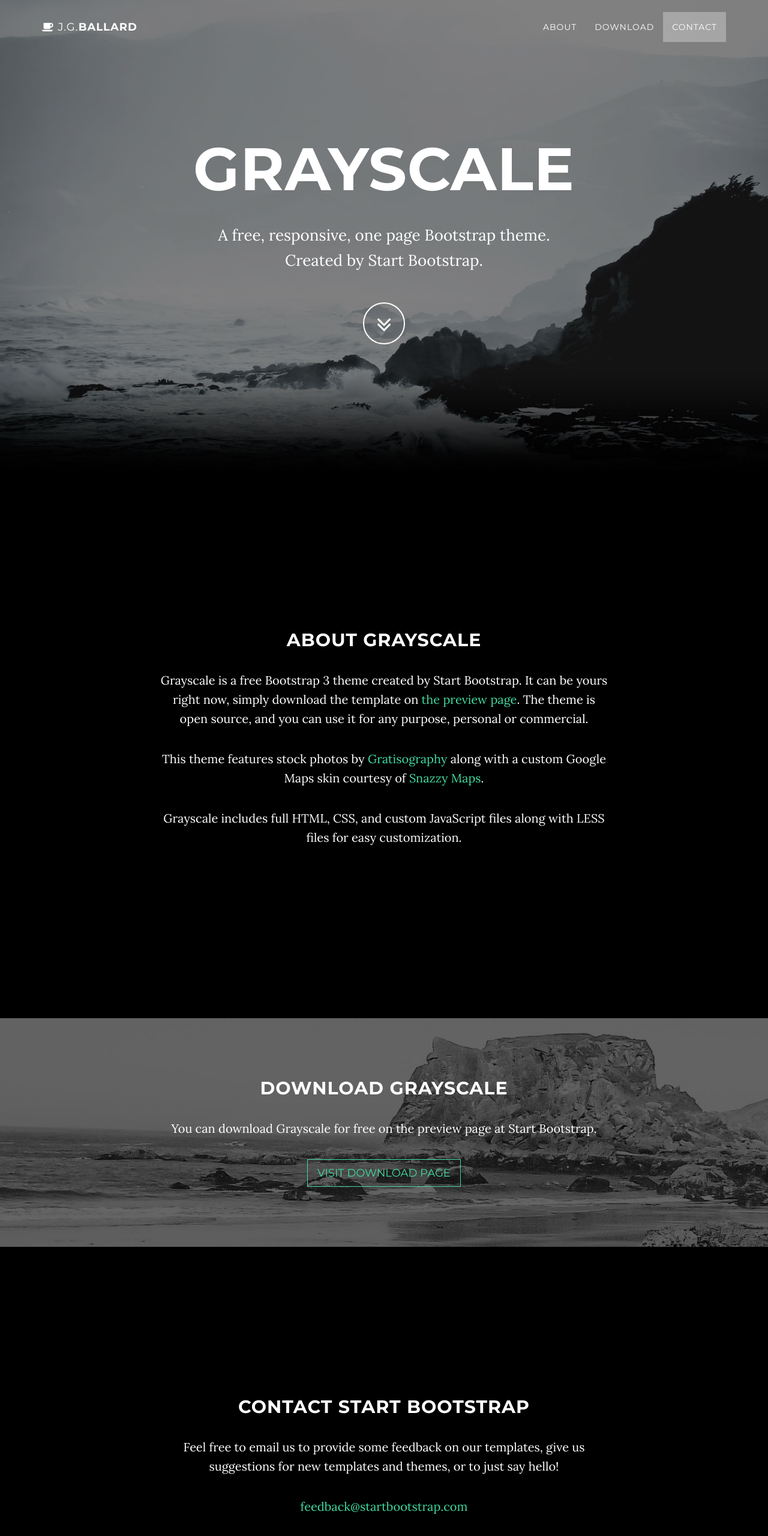
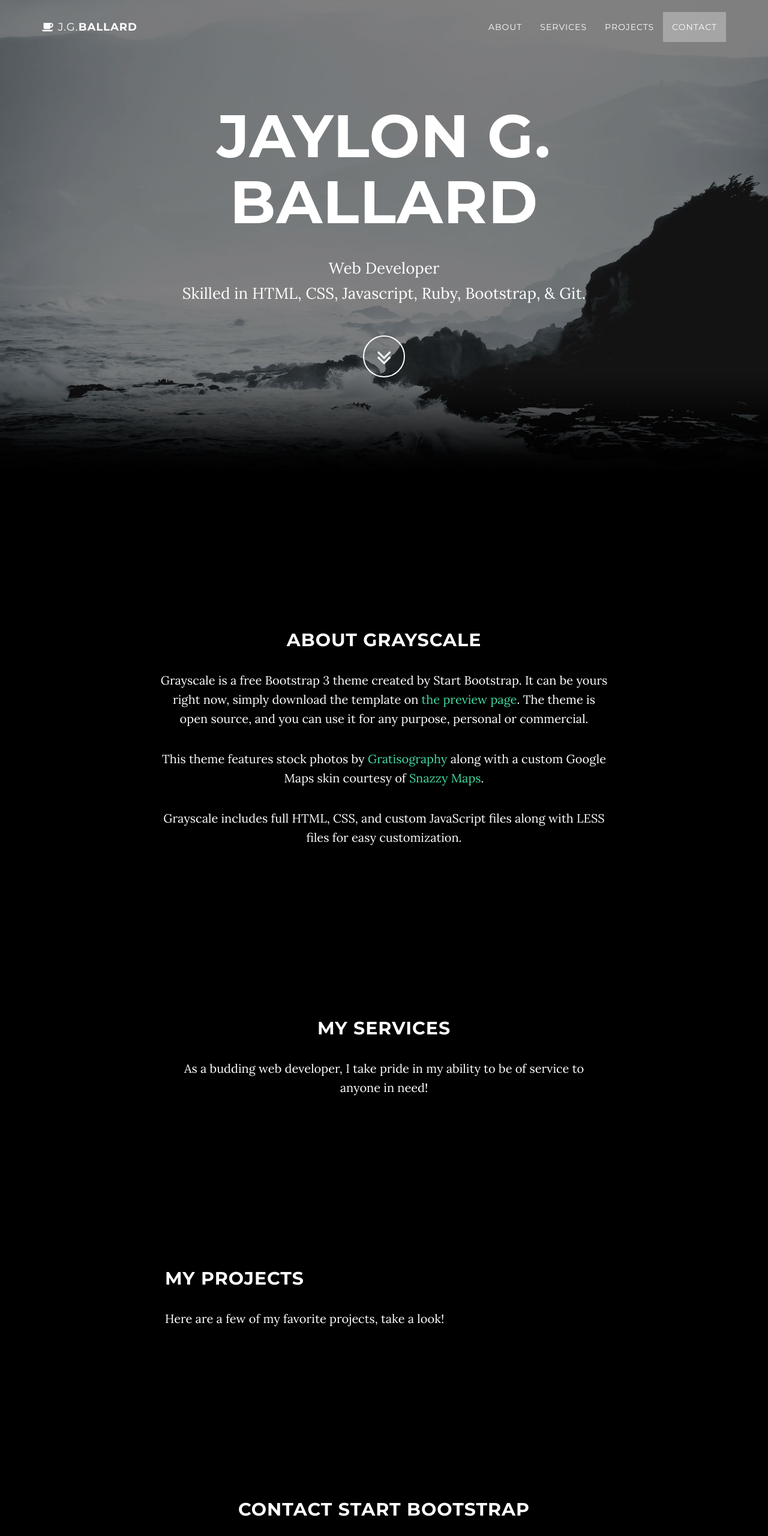
Before and after one commit to tudoxukno/JGBallard-Portfolio, a website: page index.html in a window 1280 px wide. Shown: the top 2560 px of the page at 60% size. Drawn offline with nearby package versions, Linux system fonts and the light colour scheme; some packages are replaced by stand-ins of ours.

Commit message:
adding services/projects section

```diff
--- a/index.html
+++ b/index.html
@@ -15,6 +15,7 @@
     <link href="vendor/bootstrap/css/bootstrap.min.css" rel="stylesheet">
 
     <!-- Custom Fonts -->
+    <script src="https://use.fortawesome.com/e3eb5786.js"></script>
     <link href="vendor/font-awesome/css/font-awesome.min.css" rel="stylesheet" type="text/css">
     <link href="https://fonts.googleapis.com/css?family=Lora:400,700,400italic,700italic" rel="stylesheet" type="text/css">
     <link href="https://fonts.googleapis.com/css?family=Montserrat:400,700" rel="stylesheet" type="text/css">
@@ -56,7 +57,10 @@
                         <a class="page-scroll" href="#about">About</a>
                     </li>
                     <li>
-                        <a class="page-scroll" href="#download">Download</a>
+                        <a class="page-scroll" href="#services">Services</a>
+                    </li>
+                    <li>
+                        <a class="page-scroll" href"#projects">Projects</a>
                     </li>
                     <li>
                         <a class="page-scroll" href="#contact">Contact</a>
@@ -74,9 +78,9 @@
             <div class="container">
                 <div class="row">
                     <div class="col-md-8 col-md-offset-2">
-                        <h1 class="brand-heading">Grayscale</h1>
-                        <p class="intro-text">A free, responsive, one page Bootstrap theme.
-                            <br>Created by Start Bootstrap.</p>
+                        <h1 class="brand-heading">Jaylon G. Ballard</h1>
+                        <p class="intro-text">Web Developer
+                            <br>Skilled in HTML, CSS, Javascript, Ruby, Bootstrap, & Git.</p>
                         <a href="#about" class="btn btn-circle page-scroll">
                             <i class="fa fa-angle-double-down animated"></i>
                         </a>
@@ -98,17 +102,30 @@
         </div>
     </section>
 
-    <!-- Download Section -->
-    <section id="download" class="content-section text-center">
-        <div class="download-section">
+    <!-- Services Section -->
+    <section id="services" class="content-section text-center">
+        <div class="services-section">
             <div class="container">
                 <div class="col-lg-8 col-lg-offset-2">
-                    <h2>Download Grayscale</h2>
-                    <p>You can download Grayscale for free on the preview page at Start Bootstrap.</p>
-                    <a href="http://startbootstrap.com/template-overviews/grayscale/" class="btn btn-default btn-lg">Visit Download Page</a>
+                    <h2>My Services</h2>
+                    <p>As a budding web developer, I take pride in my ability to be of service to anyone in need!</p>
+
+                    <!-- <a href="http://startbootstrap.com/template-overviews/grayscale/" class="btn btn-default btn-lg">Visit Download Page</a> -->
                 </div>
             </div>
         </div>
+    </section>
+
+    <!-- Projects Section -->
+    <section id="projects" class="content-section text center">
+      <div class="projects-section">
+        <div class="container">
+          <div class="col-lg-8 col-lg-offset-2">
+            <h2>My Projects</h2>
+            <p>Here are a few of my favorite projects, take a look!</p>
+          </div>
+        </div>
+      </div>
     </section>
 
     <!-- Contact Section -->
```
